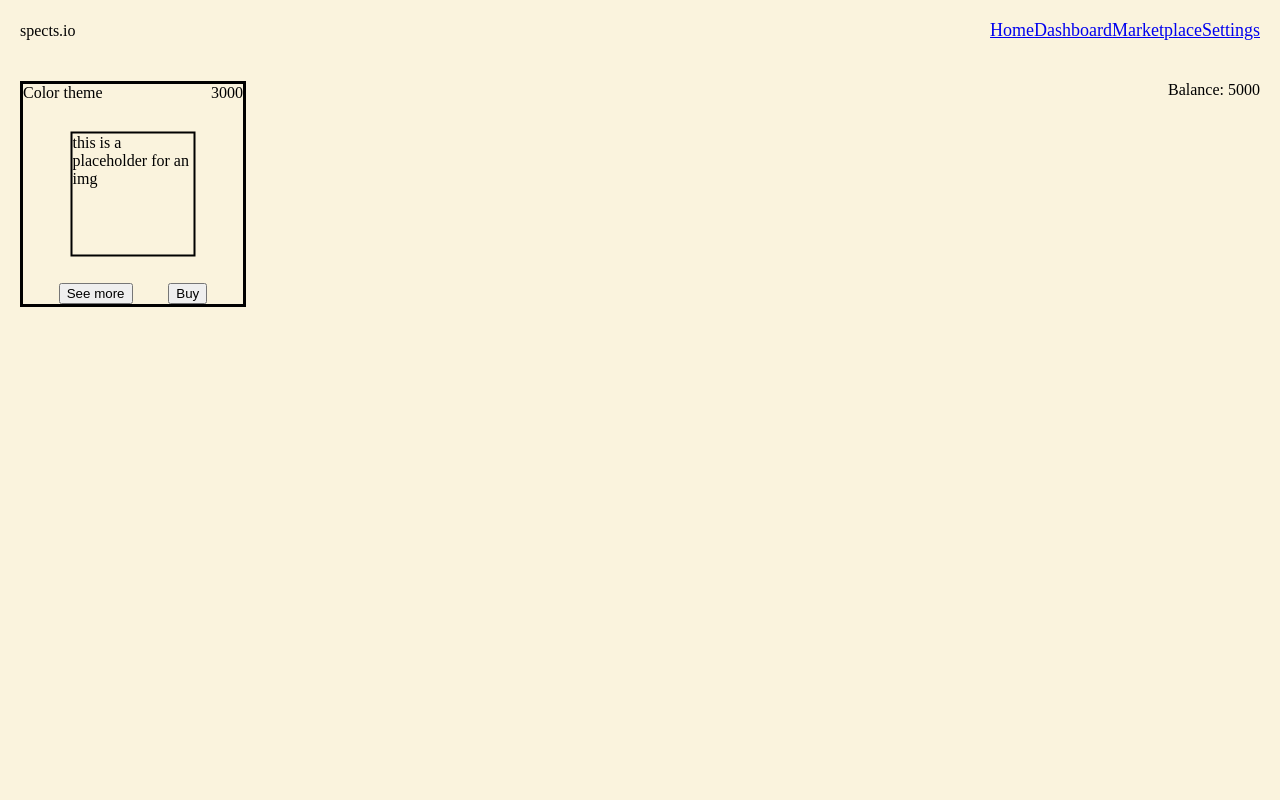
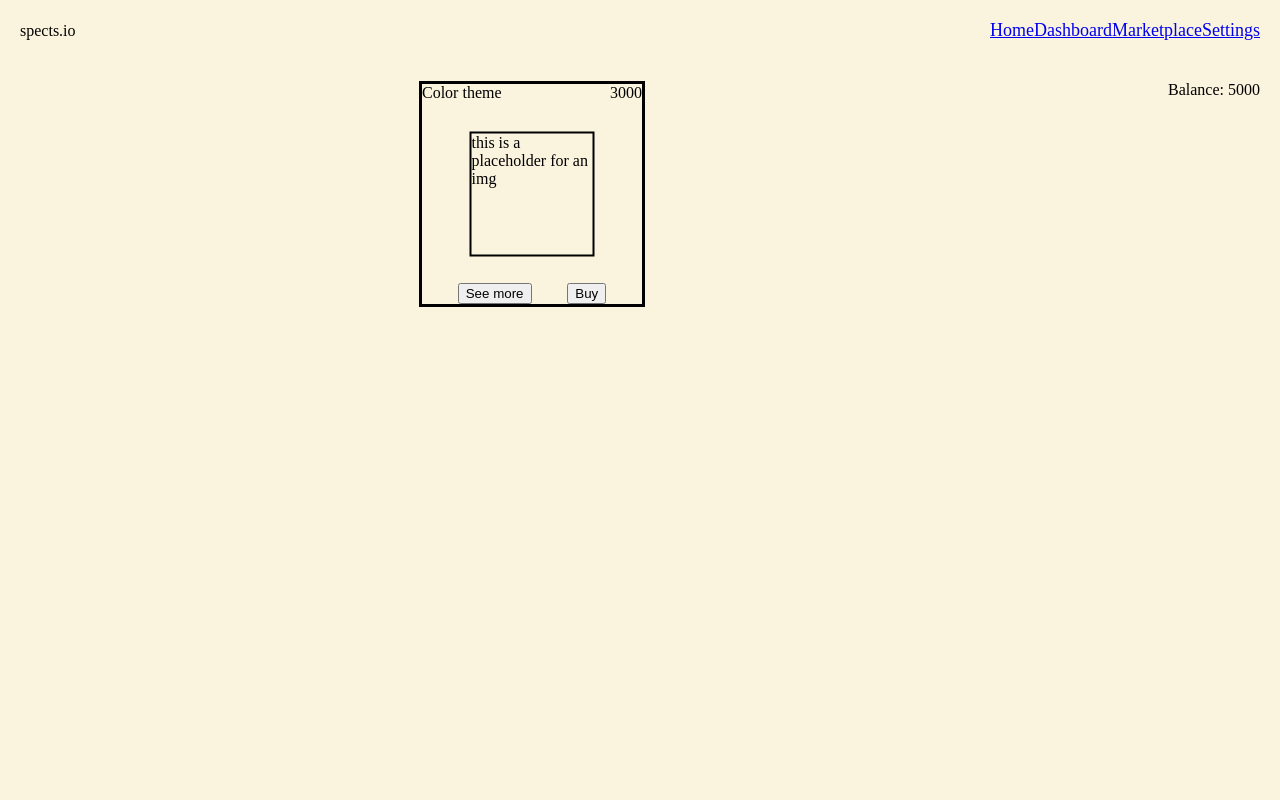
Before and after one commit to martin-stefan/spects, a React (Create React App) app in the folder frontend/: page /market in a window 1280 px wide. Shown: the top 800 px of the page. Built offline with nearby package versions, Linux system fonts and the light colour scheme.

Commit message:
adding to the market page

```diff
--- a/frontend/src/Pages/Market/Market.js
+++ b/frontend/src/Pages/Market/Market.js
@@ -4,8 +4,12 @@
   return (
     <div className="market">
 
+
+
       <p className="market__balance">Balance: 5000</p>
 
+
+      <div className="market__items">
         <div className="market__item">
 
 
@@ -27,6 +31,8 @@
             <button className="buy">Buy</button>
           </div>
         </div>
+
+      </div>
     </div>
   );
 }
--- a/frontend/src/Pages/Market/Market.scss
+++ b/frontend/src/Pages/Market/Market.scss
@@ -3,6 +3,15 @@
   &__balance {
     float: right;
   }
+
+  &__items {
+    display: flex;
+    justify-content: space-evenly;
+    align-items: flex-start;
+    width: 80vw;
+    align-items: center;
+  }
+
   &__item {
     position: relative;
     border: 3px solid black;
```
Lines whose indentation alone changed are shown as unchanged.
